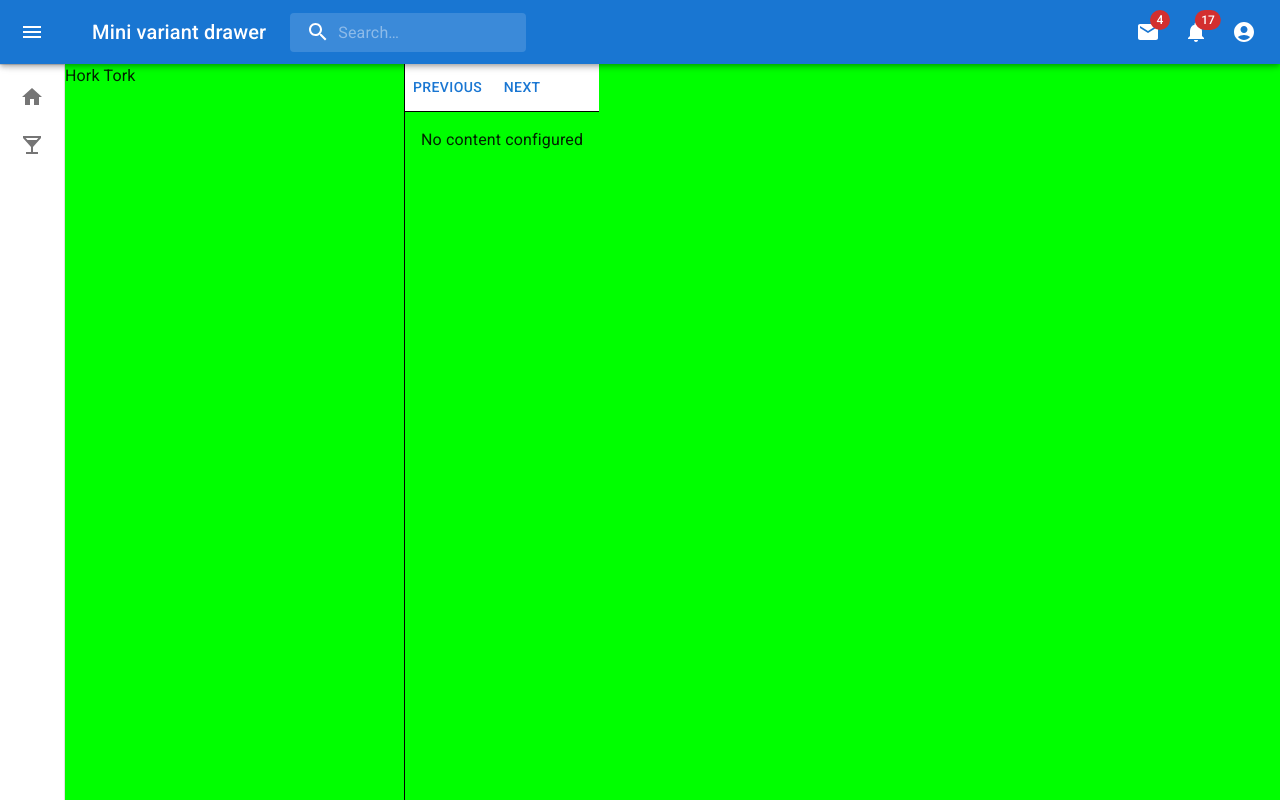
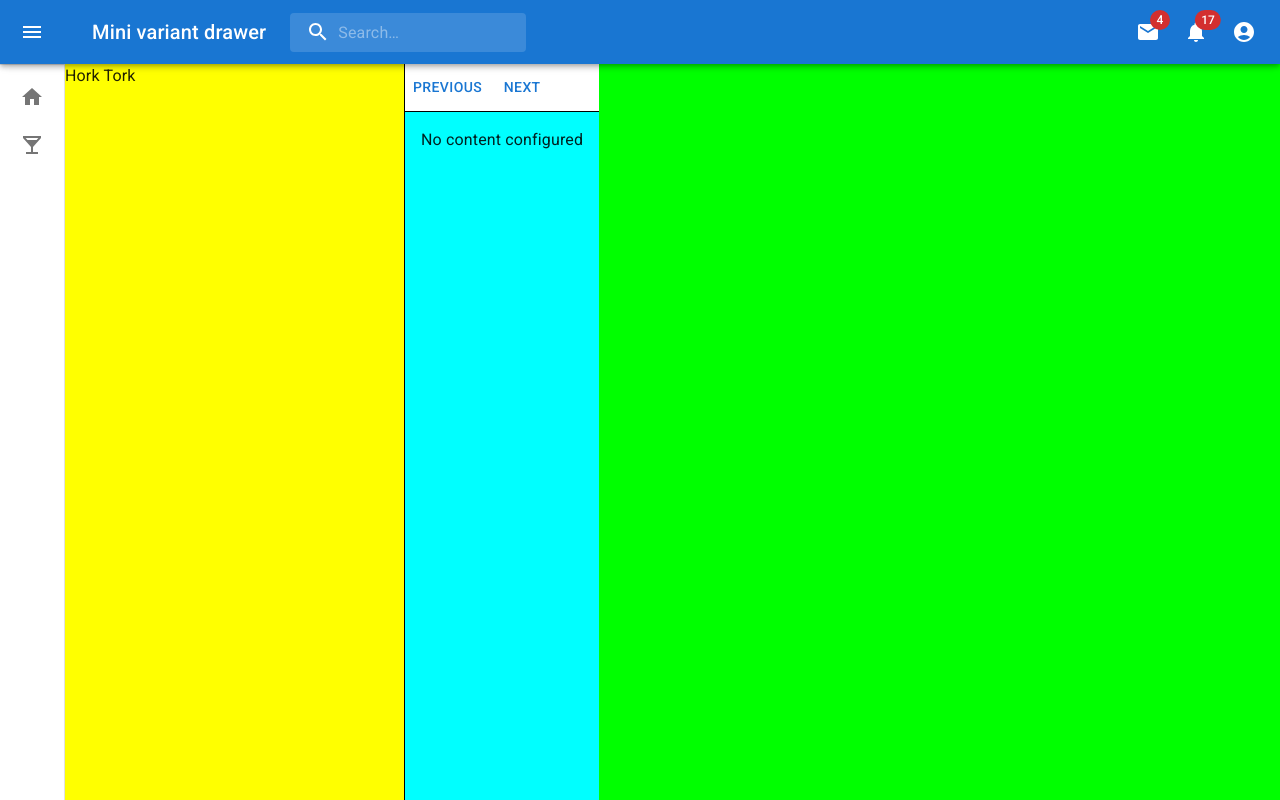
Before and after one commit to cohoe/panama, a React (Create React App) app: page / in a window 1280 px wide. Built offline with nearby package versions, Linux system fonts and the light colour scheme.

Commit message:
kinda sorta maybe but issues

```diff
--- a/src/components/Page/Content/ContentContainer.js
+++ b/src/components/Page/Content/ContentContainer.js
@@ -4,37 +4,37 @@ import {ContentPane} from "./ContentPane";
 import {ActionBar} from "../ActionBar/ActionBar";
 import {useTheme} from "@mui/material";
 import {ActionBarButton} from "../ActionBar/ActionBarButton";
-import {makeStyles} from '@mui/styles';
+import {styled} from "@mui/material/styles";
 
 
-const useStyles = makeStyles((theme) => ({
-    contentContainer: {
-        display: 'flex',
-        overflow: 'hidden',
-        flex: 1
-    },
-    paneContainer: {
-        display: 'flex',
-        flexDirection: 'column',
-        flex: 1
-    }
-}))
+const StyledContentContainer = styled('div')(({theme}) => ({
+    display: 'flex',
+    overflow: 'hidden',
+    flex: 1,
+    background: 'yellow'
+}));
+
+const ContentContainerInner = styled('div')(({theme}) => ({
+    display: 'flex',
+    flexDirection: 'column',
+    flex: 1,
+    background: 'cyan'
+}));
 
 export const ContentContainer = () => {
     const theme = useTheme();
-    const classes = useStyles(theme);
 
     // @TODO refactor this to get the stuff into ContentPane
     return (
-        <div className={classes.contentContainer}>
+        <StyledContentContainer>
             <ScrollPane />
-            <div className={classes.paneContainer}>
+            <ContentContainerInner>
                 <ActionBar>
                     <ActionBarButton text={"previous"}/>
                     <ActionBarButton text={"next"}/>
                 </ActionBar>
                 <ContentPane />
-            </div>
-        </div>
+            </ContentContainerInner>
+        </StyledContentContainer>
     )
 }
--- a/src/components/Page/Content/ContentPane.js
+++ b/src/components/Page/Content/ContentPane.js
@@ -3,11 +3,10 @@ import React from 'react';
 import {useTheme, Typography} from '@mui/material';
 import {CocktailPane} from "../../Cocktail";
 import {Route, Routes, useParams} from "react-router-dom";
-import {makeStyles} from '@mui/styles';
+import {styled} from "@mui/material/styles";
 
 
-const useStyles = makeStyles((theme) => ({
-    contentPane: {
+const ContentPaneBox = styled('div')(({theme}) => ({
     [theme.breakpoints.up('sm')]: {
         flex: 1
     },
@@ -15,20 +14,18 @@ const useStyles = makeStyles((theme) => ({
     flexDirection: 'column',
     overflowY: 'scroll',
     padding: '16px', // This aligns with grid spacing=2. https://material-ui.com/components/grid/
-    },
-    contentPaneActive: {
-        // display: 'flex'
-    },
-    contentPaneInactive: {
+}));
+
+const activeMixin = (theme) => ({});
+
+const inactiveMixin = (theme) => ({
     [theme.breakpoints.down('xs')]: {
         display: 'none'
     },
-    }
-}))
+});
 
 export const ContentPane = () => {
     const theme = useTheme();
-    const classes = useStyles(theme);
 
     let {cocktail_slug, spec_slug} = useParams();
     console.log("LOLZ")
@@ -37,17 +34,17 @@ export const ContentPane = () => {
     return (
         <Routes>
             <Route exact path="/cocktails/:cocktail_slug/:spec_slug" element={
-                <div className={classes.contentPane + ' ' + classes.contentPaneActive}>
+                <ContentPaneBox sx={{...activeMixin(theme)}}>
                     <CocktailPane/>
-                </div>}/>
+                </ContentPaneBox>}/>
             <Route exact path="/cocktails" element={
-                <div className={classes.contentPane + ' ' + classes.contentPaneInactive}>
+                <ContentPaneBox sx={{...inactiveMixin(theme)}}>
                     <Typography>Select a cocktail.</Typography>
-                </div>}/>
+                </ContentPaneBox>}/>
             <Route path="/" element={
-                <div className={classes.contentPane}>
+                <ContentPaneBox sx={{...inactiveMixin(theme)}}>
                     <Typography>No content configured</Typography>
-                </div>}/>
+                </ContentPaneBox>}/>}/>
         </Routes>
     )
 }
```
Lines whose indentation alone changed are shown as unchanged.
